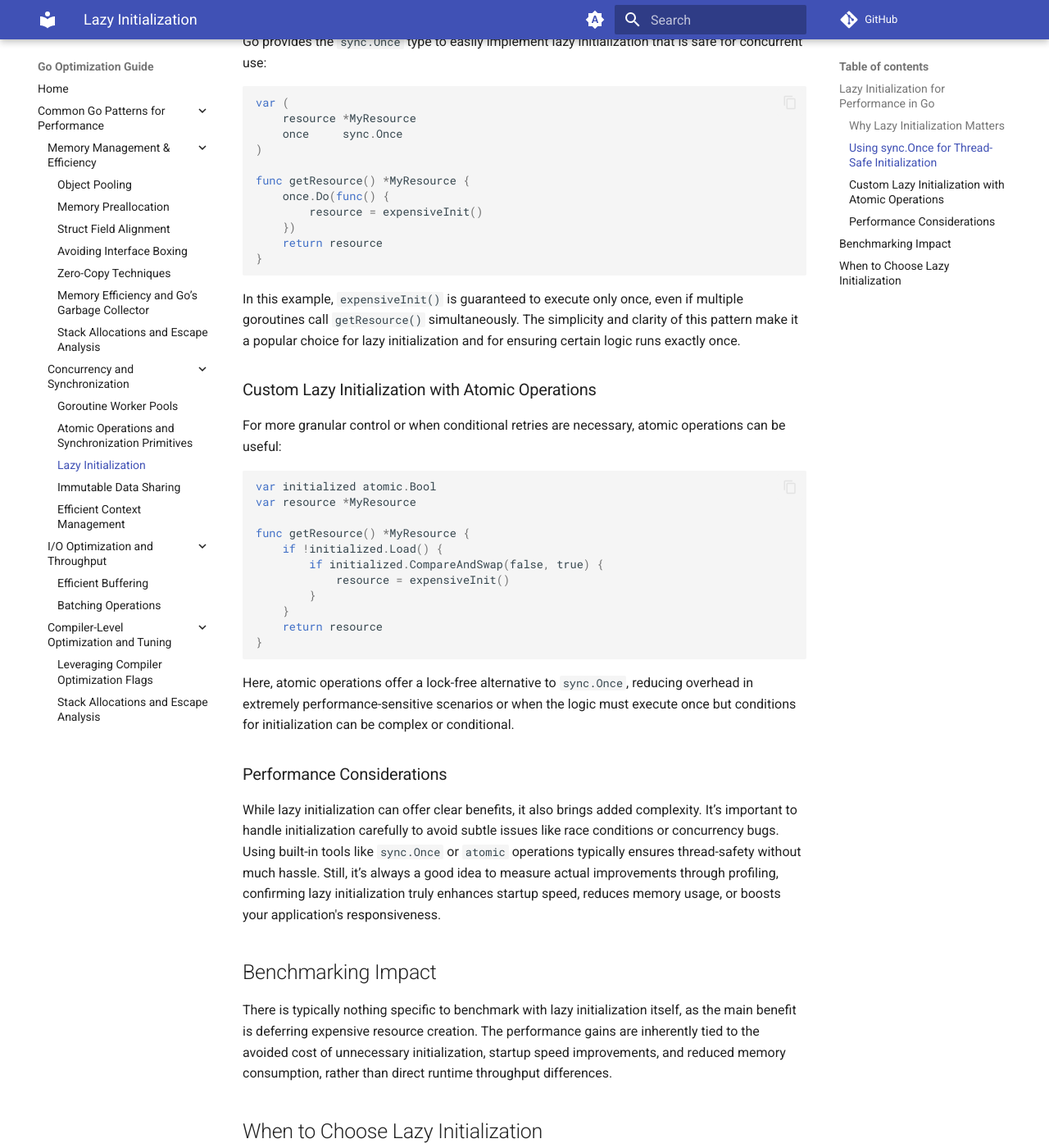
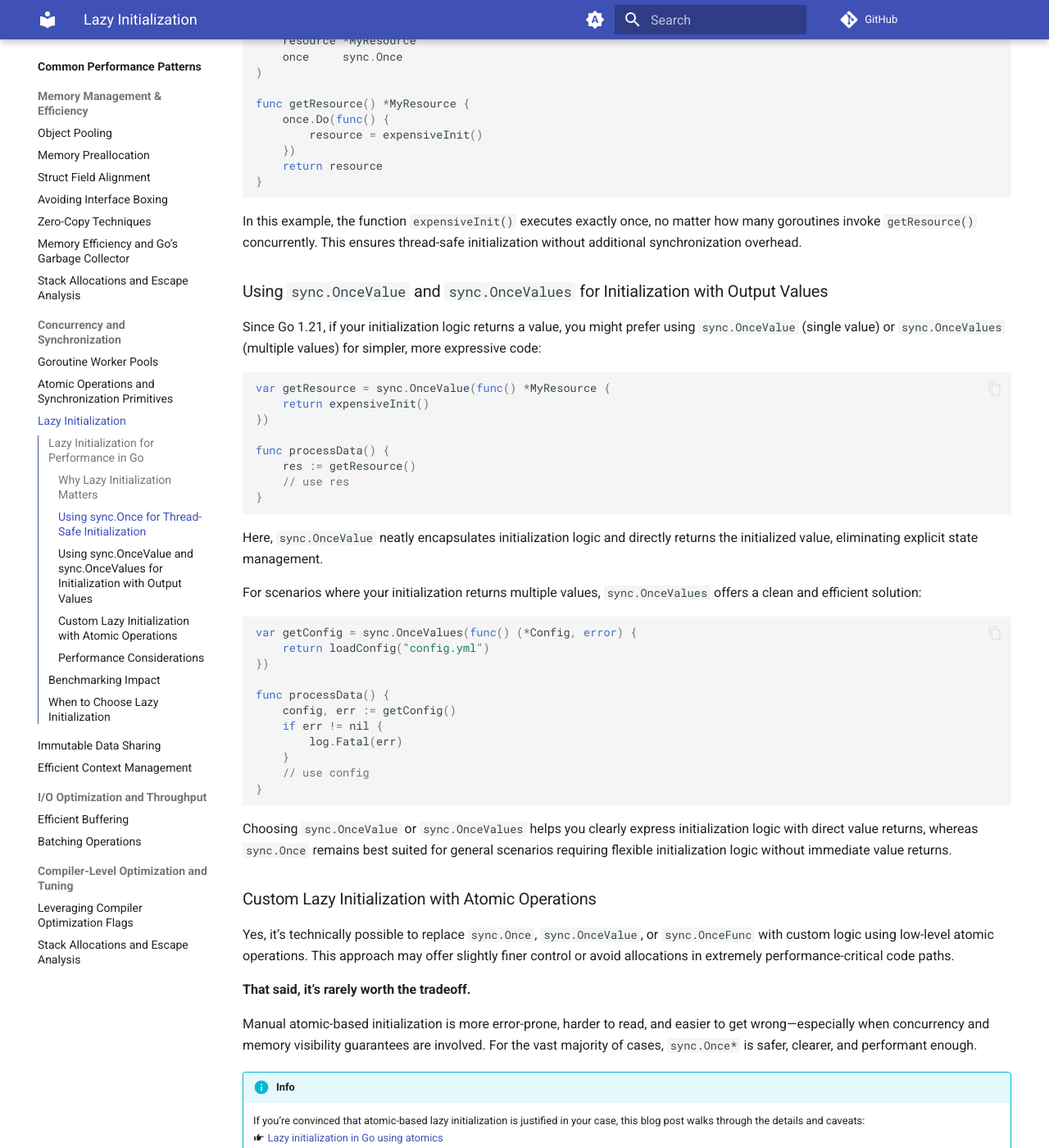
Before and after one commit to maxkulish/go-optimization-guide, an MkDocs documentation site: the page built from docs/01-common-patterns/lazy-init.md, in a window 1280 px wide and 1400 px high, scrolled down 686 px. Shown: the whole window at 82% size. Built offline with MkDocs 1.6.1 and Material for MkDocs 9.7.7, drawn with Linux system fonts in a browser that asks for light colours; comment, search, counter and statistics services are not loaded; some of the changed text lies outside the part shown.

Commit message:
Lazy init fix, and blog intro

````diff
--- a/docs/01-common-patterns/lazy-init.md
+++ b/docs/01-common-patterns/lazy-init.md
@@ -10,7 +10,7 @@ Additionally, lazy initialization is crucial when you have code that might be ex
 
 ### Using `sync.Once` for Thread-Safe Initialization
 
-Go provides the `sync.Once` type to easily implement lazy initialization that is safe for concurrent use:
+Go provides the `sync.Once` type to implement lazy initialization safely in concurrent environments:
 
 ```go
 var (
@@ -26,27 +26,54 @@ func getResource() *MyResource {
 }
 ```
 
-In this example, `expensiveInit()` is guaranteed to execute only once, even if multiple goroutines call `getResource()` simultaneously. The simplicity and clarity of this pattern make it a popular choice for lazy initialization and for ensuring certain logic runs exactly once.
+In this example, the function `expensiveInit()` executes exactly once, no matter how many goroutines invoke `getResource()` concurrently. This ensures thread-safe initialization without additional synchronization overhead.
+
+### Using `sync.OnceValue` and `sync.OnceValues` for Initialization with Output Values
+
+Since Go 1.21, if your initialization logic returns a value, you might prefer using `sync.OnceValue` (single value) or `sync.OnceValues` (multiple values) for simpler, more expressive code:
+
+```go
+var getResource = sync.OnceValue(func() *MyResource {
+	return expensiveInit()
+})
+
+func processData() {
+	res := getResource()
+	// use res
+}
+```
+
+Here, `sync.OnceValue` neatly encapsulates initialization logic and directly returns the initialized value, eliminating explicit state management.
+
+For scenarios where your initialization returns multiple values, `sync.OnceValues` offers a clean and efficient solution:
+
+```go
+var getConfig = sync.OnceValues(func() (*Config, error) {
+	return loadConfig("config.yml")
+})
+
+func processData() {
+	config, err := getConfig()
+	if err != nil {
+		log.Fatal(err)
+	}
+	// use config
+}
+```
+
+Choosing `sync.OnceValue` or `sync.OnceValues` helps you clearly express initialization logic with direct value returns, whereas `sync.Once` remains best suited for general scenarios requiring flexible initialization logic without immediate value returns.
 
 ### Custom Lazy Initialization with Atomic Operations
 
-For more granular control or when conditional retries are necessary, atomic operations can be useful:
+Yes, it’s technically possible to replace `sync.Once`, `sync.OnceValue`, or `sync.OnceFunc` with custom logic using low-level atomic operations. This approach may offer slightly finer control or avoid allocations in extremely performance-critical code paths.
 
-```go
-var initialized atomic.Bool
-var resource *MyResource
+**That said, it’s rarely worth the tradeoff.**
 
-func getResource() *MyResource {
-	if !initialized.Load() {
-		if initialized.CompareAndSwap(false, true) {
-			resource = expensiveInit()
-		}
-	}
-	return resource
-}
-```
+Manual atomic-based initialization is more error-prone, harder to read, and easier to get wrong—especially when concurrency and memory visibility guarantees are involved. For the vast majority of cases, `sync.Once*` is safer, clearer, and performant enough.
 
-Here, atomic operations offer a lock-free alternative to `sync.Once`, reducing overhead in extremely performance-sensitive scenarios or when the logic must execute once but conditions for initialization can be complex or conditional.
+!!! info
+	If you’re convinced that atomic-based lazy initialization is justified in your case, this blog post walks through the details and caveats:
+	:material-hand-pointing-right: [Lazy initialization in Go using atomics](https://goperf.dev/blog/2025/04/03/lazy-initialization-in-go-using-atomics/)
 
 ### Performance Considerations
 
--- a/mkdocs.yml
+++ b/mkdocs.yml
@@ -33,15 +33,15 @@ theme:
   features:
     - navigation.indexes
     - navigation.instant
-    - navigation.tracking
-    - navigation.expand
-    - navigation.path
     - navigation.footer
     - search.suggest
     - search.highlight
     - content.code.copy
     - content.code.annotate
     - toc.follow
+    - navigation.sections
+    - navigation.tabs
+    - toc.integrate
 
 extra:
   social:
@@ -52,7 +52,8 @@ extra:
 
 nav:
   - Home: index.md
-  - Common Go Patterns for Performance:
+  - Blog: blog/index.md
+  - Common Performance Patterns:
     - 01-common-patterns/index.md
     - Memory Management & Efficiency:
       - Object Pooling: 01-common-patterns/object-pooling.md
@@ -96,12 +97,13 @@ markdown_extensions:
 
 plugins:
   - search
+  - blog
   - git-revision-date-localized:
       enable_creation_date: true
       type: timeago
   - include-markdown
   - rss:
-      match_path: "(01-common-patterns|02-networking)/.*"
+      match_path: "(blog|01-common-patterns|02-networking)/.*"
       date_from_meta:
         as_creation: date.created
         as_update: date.updated
````
Also changed, not shown: docs/blog/index.md (added, +1 -0 lines), docs/blog/posts/atomic_init.md (added, +119 -0 lines).
